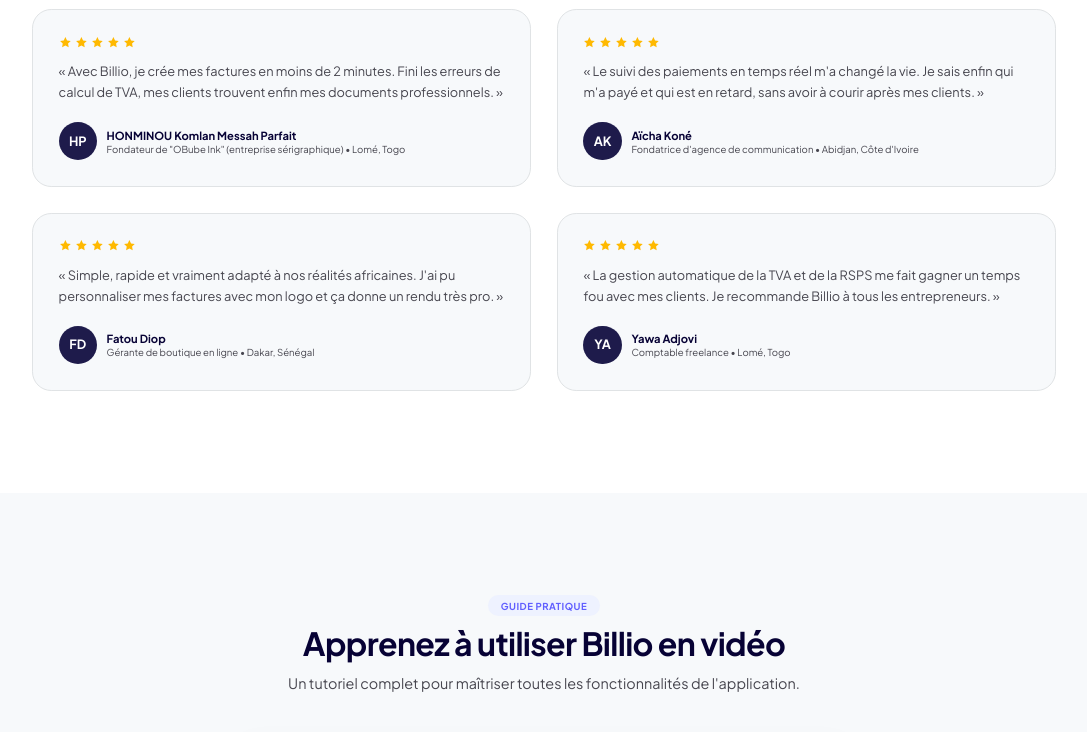
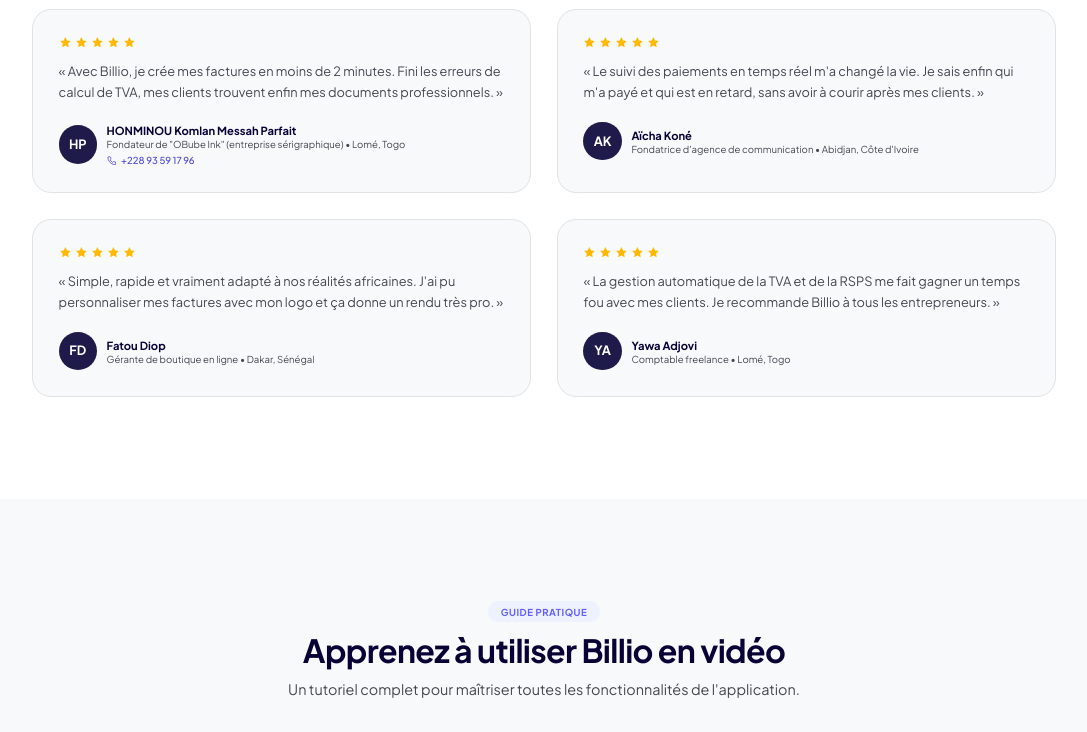
Before and after one commit to joelson93-TG/billio, a Next.js app: page / in a window 1280 px wide. Shown: the part 4940-5672 px from the top of the page, without its empty margins (96-1183 px from the left). Built offline with nearby package versions, Linux system fonts and the light colour scheme; no server answers; the database is empty.

Commit message:
optimisation landing page

```diff
--- a/app/page.tsx
+++ b/app/page.tsx
@@ -300,6 +300,7 @@
     name: "HONMINOU Komlan Messah Parfait",
     role: "Fondateur de \"OBube Ink\" (entreprise sérigraphique)",
     location: "Lomé, Togo",
+    phone: "+228 93 59 17 96",
     initials: "HP",
     text: "Avec Billio, je crée mes factures en moins de 2 minutes. Fini les erreurs de calcul de TVA, mes clients trouvent enfin mes documents professionnels.",
   },
@@ -307,6 +308,7 @@
     name: "Aïcha Koné",
     role: "Fondatrice d'agence de communication",
     location: "Abidjan, Côte d'Ivoire",
+    phone: null,
     initials: "AK",
     text: "Le suivi des paiements en temps réel m'a changé la vie. Je sais enfin qui m'a payé et qui est en retard, sans avoir à courir après mes clients.",
   },
@@ -314,6 +316,7 @@
     name: "Fatou Diop",
     role: "Gérante de boutique en ligne",
     location: "Dakar, Sénégal",
+    phone: null,
     initials: "FD",
     text: "Simple, rapide et vraiment adapté à nos réalités africaines. J'ai pu personnaliser mes factures avec mon logo et ça donne un rendu très pro.",
   },
@@ -321,6 +324,7 @@
     name: "Yawa Adjovi",
     role: "Comptable freelance",
     location: "Lomé, Togo",
+    phone: null,
     initials: "YA",
     text: "La gestion automatique de la TVA et de la RSPS me fait gagner un temps fou avec mes clients. Je recommande Billio à tous les entrepreneurs.",
   },
@@ -341,7 +345,6 @@
   const [monthlyCount, setMonthlyCount] = useState<number>(1350);
 
   // Nombre d'entrepreneurs affiché dans le badge, recalculé côté client
-  // pour éviter tout souci d'hydratation SSR/CSR lié à la date.
   useEffect(() => {
     setMonthlyCount(getMonthlyEntrepreneurCount());
   }, []);
@@ -664,7 +667,7 @@
         </div>
 
         <div className="max-w-4xl mx-auto z-10 fade-up relative mt-10">
-          {/* Badge social proof — désormais du vrai HTML lisible et dynamique */}
+          {/* Badge social proof */}
           <div className="inline-flex items-center gap-3 px-5 py-2.5 mb-8 rounded-full bg-white border border-[#e0e3e5] shadow-md hover:shadow-lg transition-all duration-300">
             <div className="flex -space-x-2">
               <div className="w-7 h-7 rounded-full bg-emerald-500 text-white text-[10px] font-bold flex items-center justify-center border-2 border-white">
@@ -683,11 +686,13 @@
             </span>
           </div>
 
+          {/* IMPORTANT : le <br /> n'est plus masqué sur mobile,
+              afin que "Word et Excel." reste groupé comme sur desktop */}
           <h1 className="text-5xl md:text-7xl font-extrabold tracking-tighter leading-[1.1] md:leading-[1.05] text-[#070235] mb-6">
             <span className="text-[#070235]">
               Dites adieu aux factures sur
             </span>
-            <br className="hidden md:block" />
+            <br />
             <span className="text-[#4e45d5]">Word et Excel.</span>
           </h1>
           <p className="text-lg md:text-xl leading-[30px] text-[#47464f] mb-10 max-w-2xl mx-auto">
@@ -1173,6 +1178,15 @@
                     <div className="text-xs text-[#47464f]">
                       {t.role} • {t.location}
                     </div>
+                    {t.phone && (
+                      <a
+                        href={`tel:${t.phone.replace(/\s/g, "")}`}
+                        className="flex items-center gap-1.5 mt-1 text-xs text-[#4e45d5] font-medium hover:underline"
+                      >
+                        <IconPhone className="w-3 h-3" />
+                        {t.phone}
+                      </a>
+                    )}
                   </div>
                 </div>
               </div>
```
